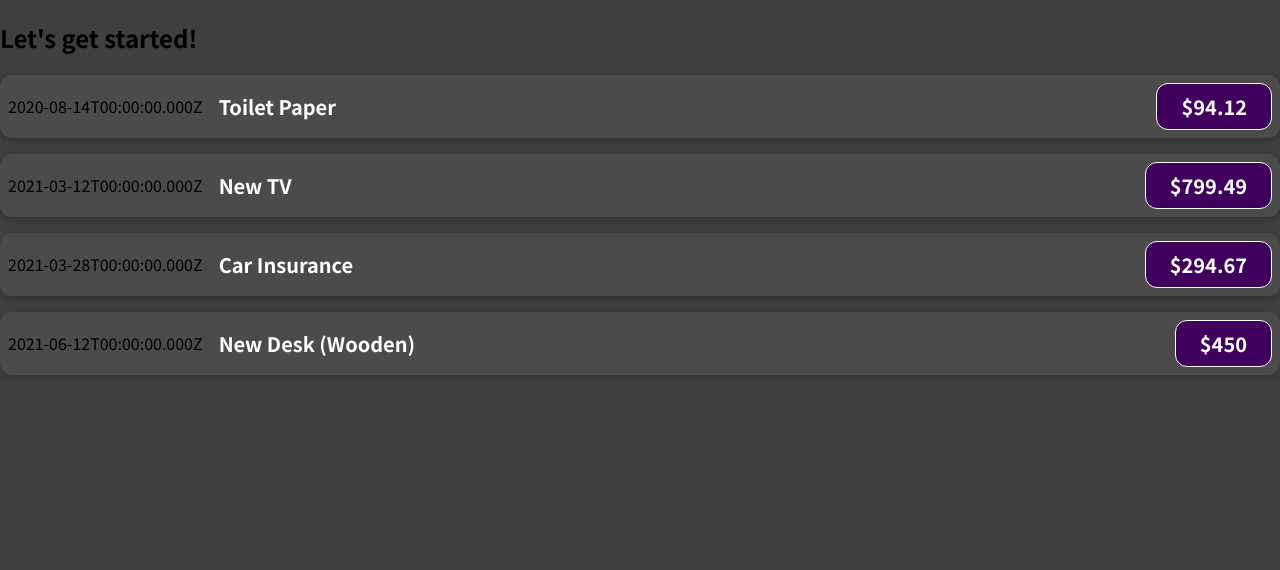
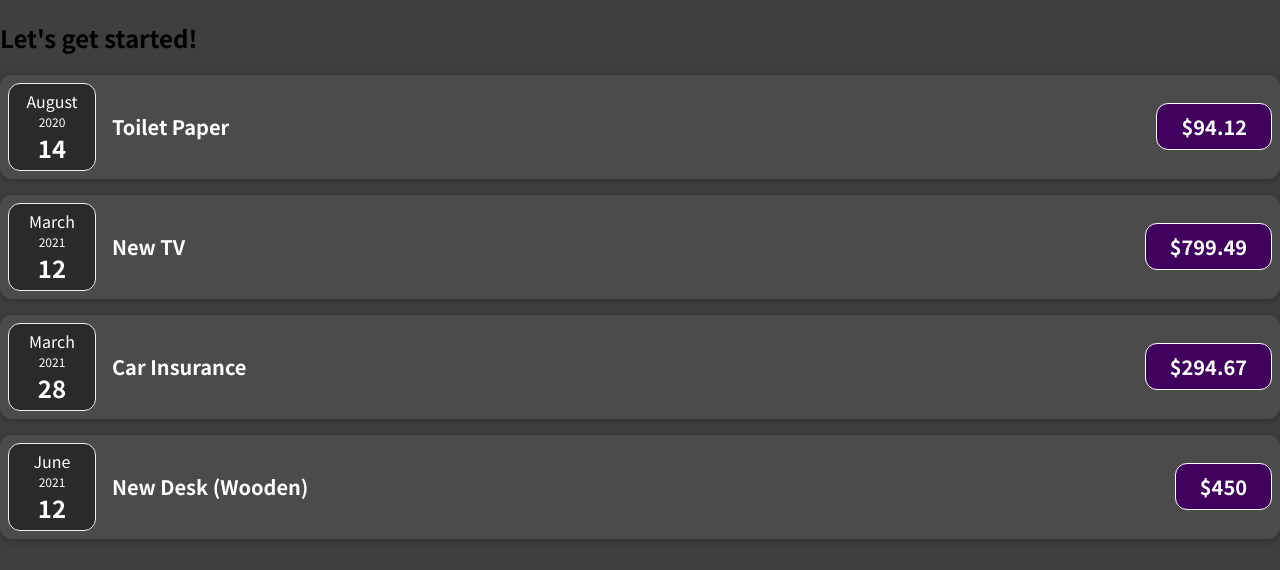
Before and after one commit to themis1986/expense_tracker, a JavaScript app: page / in a window 1280 px wide. Shown: the top 570 px of the page. Built offline with nearby package versions, Linux system fonts and the light colour scheme.

Commit message:
Refactor date details in separate component

```diff
--- /dev/null
+++ b/src/components/ExpenseDate.css
@@ -0,0 +1,26 @@
+.expense-date {
+  display: flex;
+  flex-direction: column;
+  width: 5.5rem;
+  height: 5.5rem;
+  border: 1px solid #ececec;
+  background-color: #2a2a2a;
+  color: white;
+  border-radius: 12px;
+  align-items: center;
+  justify-content: center;
+}
+
+.expense-date__month {
+  font-size: 0.75rem;
+  font-weight: bold;
+}
+
+.expense-date__year {
+  font-size: 0.75rem;
+}
+
+.expense-date__day {
+  font-size: 1.5rem;
+  font-weight: bold;
+}
--- /dev/null
+++ b/src/components/ExpenseDate.js
@@ -0,0 +1,19 @@
+import './ExpenseDate.css';
+
+function ExpenseDate(props) {
+  const { date } = props;
+
+  const month = date.toLocaleString('en-US', { month: 'long' });
+  const day = date.toLocaleString('en-US', { day: '2-digit' });
+  const year = date.getFullYear();
+
+  return (
+    <div className="expense-date">
+      <div className="axpense-date__month">{month}</div>
+      <div className="expense-date__year">{year}</div>
+      <div className="expense-date__day">{day}</div>
+    </div>
+  );
+}
+
+export default ExpenseDate;
--- a/src/components/ExpenseItem.js
+++ b/src/components/ExpenseItem.js
@@ -1,3 +1,4 @@
+import ExpenseDate from './ExpenseDate';
 import './ExpenseItem.css';
 
 function ExpenseItem(props) {
@@ -5,7 +6,7 @@
 
   return (
     <div className="expense-item">
-      <div>{date.toISOString()}</div>
+      <ExpenseDate date={date} />
       <div className="expense-item__description">
         <h2>{title}</h2>
         <div className="expense-item__price">${amount}</div>
```
